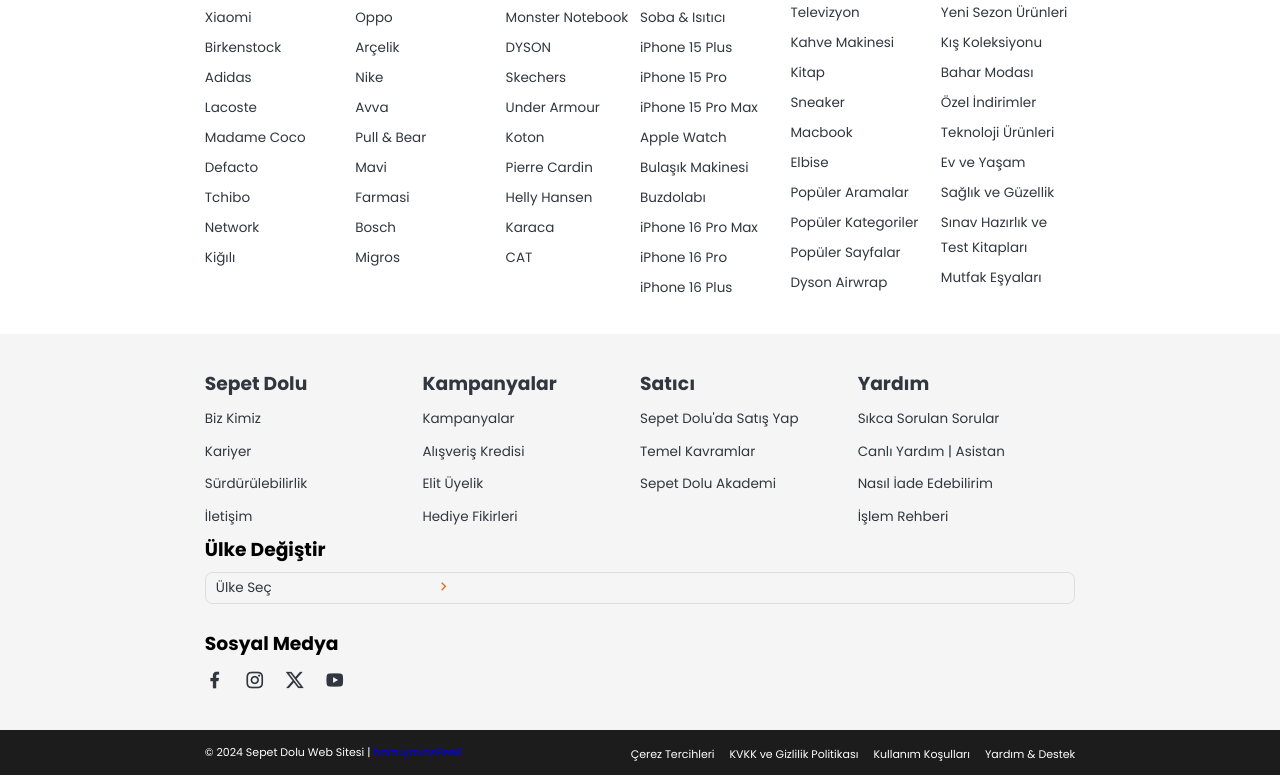
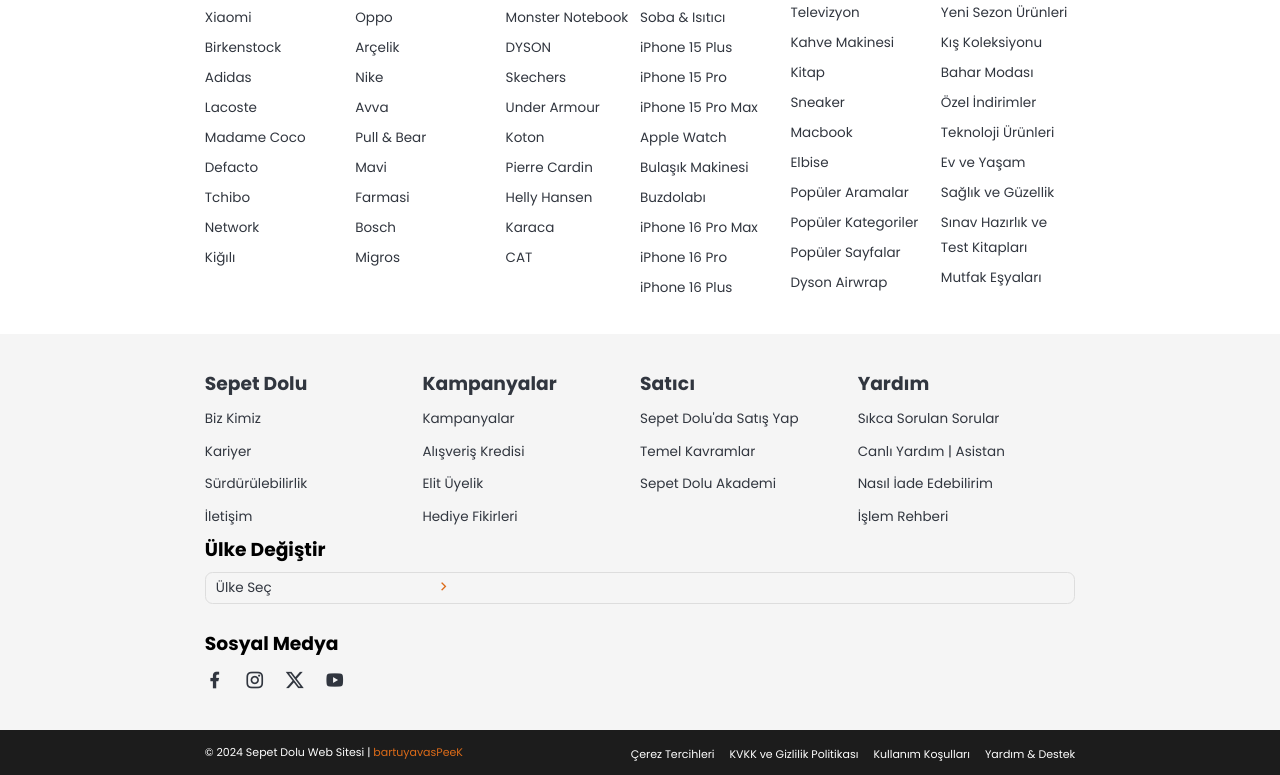
Before and after one commit to bartuyavas01/e-ticaret-sitesi, a plain HTML site: page alısveris sitesi/index.html in a window 1280 px wide. In both pictures the pointer is over the link "bartuyavasPeeK". Shown: the part 5401-6176 px from the top of the page. Drawn offline with nearby package versions, Linux system fonts and the light colour scheme.

Commit message:
style.css

```diff
--- a/alısveris sitesi/style.css
+++ b/alısveris sitesi/style.css
@@ -842,6 +842,11 @@
     font-size: 11px;
 }
 
+.footer-b a {
+    color: var(--body-color);
+    text-decoration: none;
+}
+
 .footer-b .link {
     text-align: right;
 }
@@ -860,6 +865,7 @@
     font-size: 11px;
 }
 
-.footer-b .link ul li a:hover {
+.footer-b .link ul li a:hover,
+.footer-b a:hover {
     color: var(--orange);
 }
```
